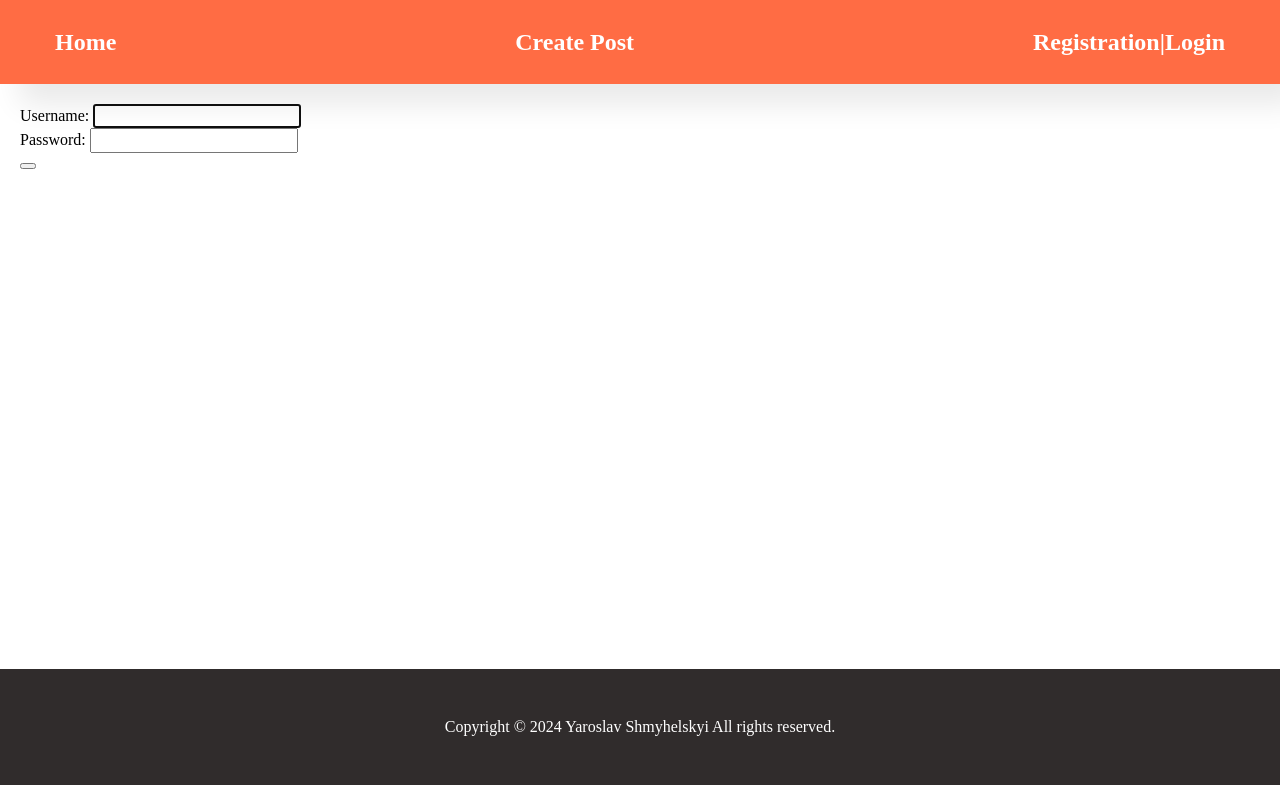
After one commit to YaroslawShmygelski/PythonLab_HomeWork, a Django app: page /login/ in a window 1280 px wide. The commit adds this page. Run offline with Django 5.2, Linux system fonts and the light colour scheme.

Commit message:
Created Login and Logout mechanism

```diff
--- a/Django_HomeWork/home_work/blog/forms.py
+++ b/Django_HomeWork/home_work/blog/forms.py
@@ -1,6 +1,8 @@
+from django.contrib.auth import get_user_model
+from django.contrib.auth.forms import AuthenticationForm
 from django.forms import ModelForm, TextInput, Textarea, FileInput
 
-from .models import Post
+from .models import Post, User
 
 
 class PostForm(ModelForm):
@@ -24,3 +26,9 @@ class PostForm(ModelForm):
                        }
             )
         }
+
+
+class UserLoginForm(AuthenticationForm):
+    class Meta:
+        model = get_user_model()
+        fields =['username', 'password']
--- /dev/null
+++ b/Django_HomeWork/home_work/blog/templates/blog/user-registration.html
@@ -0,0 +1,12 @@
+{% extends 'base.html' %}
+{% load static %}
+{% block content %}
+    <div class="login-field">
+        <form class="login-form" method="post">
+            {% csrf_token %}
+            {{   form.as_p }}
+            <button type="submit"></button>
+        </form>
+
+    </div>
+{% endblock %}
--- a/Django_HomeWork/home_work/blog/urls.py
+++ b/Django_HomeWork/home_work/blog/urls.py
@@ -1,3 +1,4 @@
+from django.contrib.auth.views import LogoutView
 from django.urls import path
 from . import views
 
@@ -6,5 +7,7 @@ app_name = "blog"
 urlpatterns = [
     path('', views.HomePageView.as_view(), name='home'),
     path('post-detail/<slug:slug>/', views.ProductDetailView.as_view(), name='post-detail'),
-    path('create-post/', views.CreatePostView.as_view(), name='create-post')
+    path('create-post/', views.CreatePostView.as_view(), name='create-post'),
+    path('login/', views.UserLoginView.as_view(), name='login'),
+    path('logout/', views.logout_view, name='logout')
 ]
--- a/Django_HomeWork/home_work/blog/views.py
+++ b/Django_HomeWork/home_work/blog/views.py
@@ -1,10 +1,11 @@
-from django.shortcuts import render, redirect
-from django.urls import reverse, reverse_lazy
-from django.utils import timezone
-from django.views.generic import DetailView, CreateView, FormView
+from django.contrib.auth import logout
+from django.contrib.auth.views import LoginView
+from django.shortcuts import redirect
+from django.urls import reverse_lazy
+from django.views.generic import DetailView, FormView
 from django.views.generic.list import ListView
 
-from .forms import PostForm
+from .forms import PostForm, UserLoginForm
 from .models import Post
 
 
@@ -15,6 +16,7 @@ class HomePageView(ListView):
     model = Post
     context_object_name = 'posts'
     template_name = 'blog/home.html'
+
 
 class ProductDetailView(DetailView):
     model = Post
@@ -31,3 +33,14 @@ class CreatePostView(FormView):
         form.instance.author_id = self.request.user.id
         form.save()
         return super().form_valid(form)
+
+
+class UserLoginView(LoginView):
+    template_name = 'blog/user-registration.html'
+    form_class = UserLoginForm
+    success_url = reverse_lazy("blog:home")
+
+
+def logout_view(request):
+    logout(request)
+    return redirect("blog:home")
--- a/Django_HomeWork/home_work/home_work/settings.py
+++ b/Django_HomeWork/home_work/home_work/settings.py
@@ -12,6 +12,8 @@ https://docs.djangoproject.com/en/5.0/ref/settings/
 
 from pathlib import Path
 import os
+
+from django.urls import reverse_lazy
 from dotenv import load_dotenv
 
 load_dotenv()
@@ -43,7 +45,6 @@ INSTALLED_APPS = [
 
     # Site apps
     'blog'
-
 
 ]
 
@@ -130,10 +131,11 @@ STATICFILES_DIRS = [
     BASE_DIR / 'static/'
 ]
 
-
 # Default primary key field type
 # https://docs.djangoproject.com/en/5.0/ref/settings/#default-auto-field
 
 DEFAULT_AUTO_FIELD = 'django.db.models.BigAutoField'
 
 AUTH_USER_MODEL = "blog.User"
+
+LOGIN_REDIRECT_URL = reverse_lazy("blog:home")
--- a/Django_HomeWork/home_work/static/css/style.css
+++ b/Django_HomeWork/home_work/static/css/style.css
@@ -585,6 +585,7 @@ table {
     justify-content: space-between;
     width: 100%;
     max-width: 1200px;
+    padding-bottom: 100px;
 }
 
 .detail-post-image {
@@ -710,5 +711,8 @@ table {
 .page:hover {
     background-color: #302c2c;
     color: #f9f9f9;
+}
 
+.login-field{
+    padding: 20px 20px 500px 20px;
 }
--- a/Django_HomeWork/home_work/templates/base.html
+++ b/Django_HomeWork/home_work/templates/base.html
@@ -11,7 +11,14 @@
     <ul id="nav-elements">
         <li><a href="{% url 'blog:home' %}">Home</a></li>
         <li><a href="{% url 'blog:create-post' %}"> Create Post</a></li>
-        <li><a href="#"> Registration </a> |<a href="#"> Login</a></li>
+        {% if request.user.is_authenticated %}
+            <li><a href="#"> {{  user.get_username }} </a> |
+                <a href="{% url 'blog:logout' %}"> Logout</a></li>
+        {% else %}
+            <li><a href="#"> Registration </a> |
+                <a href="{% url 'blog:login' %}"> Login</a></li>
+        {% endif %}
+
     </ul>
 </div>
 
@@ -25,6 +32,5 @@
 </div>
 
 
-
 </body>
 </html>
```
